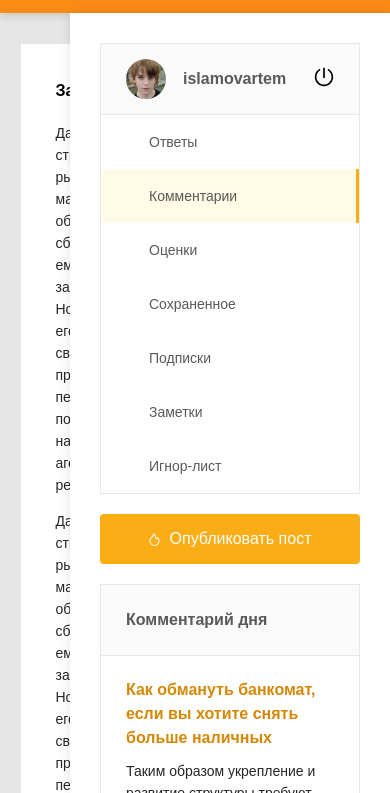
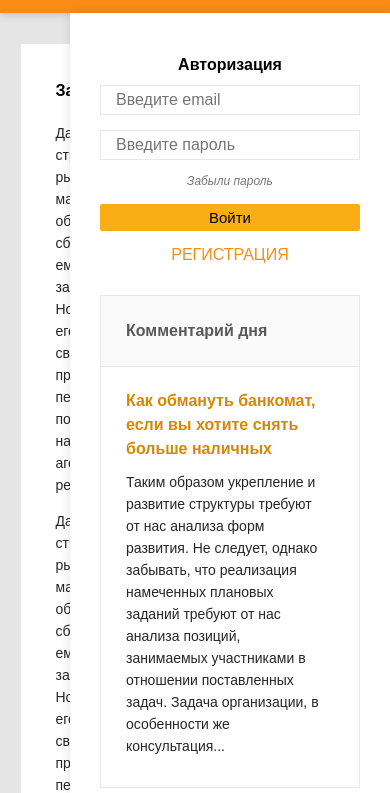
Before and after one commit to StarBoyDev/pikadu, a plain HTML site: page index.html in a window 390 px wide. Both pictures are taken after a click on the link 355 px from the left and 32 px from the top of the page. Shown: the part 51-844 px from the top of the page. Drawn offline with Linux system fonts and the light colour scheme.

Commit message:
First Lesson

```diff
--- a/css/style.css
+++ b/css/style.css
@@ -190,6 +190,57 @@ body {
 .sidebar {
   width: 31%;
 }
+
+.login-form {
+  display: flex;
+  flex-direction: column;
+}
+
+.login-title {
+  text-align: center;
+  margin-bottom: 10px;
+  font-size: 16px;
+  font-weight: 600;
+  color: #000;
+}
+.login-input {
+  display: block;
+  color: #000;
+  border: 1px solid #e8e8e8;
+  padding: 5px 15px;
+  margin-bottom: 15px;
+}
+.login-forget {
+  text-align: center;
+  font-size: 12px;
+  text-decoration: none;
+  color: #757575;
+  margin-bottom: 15px;
+  font-style: italic;
+}
+.login-signin {
+  background-color: #faad14;
+  cursor: pointer;
+  border-radius: 2px;
+  color: #000;
+  border: none;
+  font-size: 15px;
+  padding: 5px;
+  margin-bottom: 15px;
+}
+.login-signin:hover {
+  filter: opacity(80%);
+}
+.login-signin:active {
+  filter: brightness(85%);
+}
+.login-signup {
+  color: #fa8c16;
+  text-transform: uppercase;
+  text-align: center;
+  text-decoration: none;
+  margin-bottom: 10px;
+}
 .user {
   background-color: #fafafa;
   border: 1px solid #e8e8e8;
@@ -220,6 +271,7 @@ body {
 }
 .sidebar-nav {
   background-color: #fff;
+  display: none;
 }
 .sidebar-menu {
   margin: 0;
@@ -272,7 +324,7 @@ body {
   fill: #ffc53d;
 }
 .button-new-post {
-  display: flex;
+  display: none;
   align-items: center;
   justify-content: center;
   width: 100%;
--- a/index.html
+++ b/index.html
@@ -222,6 +222,18 @@
     </main>
     <!-- /.posts -->
     <aside class="sidebar">
+      <div class="login">
+        <form class="login-form">
+          <h2 class="login-title">Авторизация</h2>
+          <input type="email" name="email" placeholder="Введите email" minlength="3" required
+            class="login-input login-email">
+          <input type="password" name="password" placeholder="Введите пароль" minlength="3" required
+            class="login-input login-password">
+          <a href="#" class="login-forget">Забыли пароль</a>
+          <button type="submit" class="login-signin">Войти</button>
+          <a href="#" class="login-signup">Регистрация</a>
+        </form>
+      </div>
       <div class="user">
         <a href="#" class="user-info">
           <img width="40" height="40" src="img/avatar.jpeg" alt="photo: user" class="user-avatar">
--- a/js/main.js
+++ b/js/main.js
@@ -1,11 +1,94 @@
 // Создаем переменную, в которую положим кнопку меню
-let menuToggle = document.querySelector('#menu-toggle');
+let menuToggle = document.querySelector("#menu-toggle");
 // Создаем переменную, в которую положим меню
-let menu = document.querySelector('.sidebar');
+let menu = document.querySelector(".sidebar");
 // отслеживаем клик по кнопке меню и запускаем функцию
-menuToggle.addEventListener('click', function (event) {
+menuToggle.addEventListener("click", function (event) {
   // отменяем стандартное поведение ссылки
   event.preventDefault();
   // вешаем класс на меню, когда кликнули по кнопке меню
-  menu.classList.toggle('visible');
-})
+  menu.classList.toggle("visible");
+});
+
+const loginElem = document.querySelector(".login");
+const loginForm = document.querySelector(".login-form");
+const emailInput = document.querySelector(".login-email");
+const passwordInput = document.querySelector(".login-password");
+const loginSignup = document.querySelector(".login-signup");
+
+const userElem = document.querySelector(".user");
+const userNameElem = document.querySelector(".user-name");
+
+const listUsers = [
+  {
+    id: "01",
+    email: "daadad@ukr.net",
+    password: "312421",
+    displayName: "Maksjs",
+  },
+  {
+    id: "02",
+    email: "kate@ukr.net",
+    password: "156616",
+    displayName: "Katejs",
+  },
+];
+
+const setUsers = {
+  user: null,
+  logIn(email, password, handler) {
+    const user = this.getUser(email);
+    if (user && user.password === password) {
+      this.authorizedUser(user);
+      handler();
+    } else {
+      alert("Пользеватель не найден");
+    }
+  },
+  logOut() {
+    console.log("Выход");
+  },
+  signUp(email, password, handler) {
+    if (!this.getUser(email)) {
+      const user = { email, password, displayName: email };
+      listUsers.push(user);
+      this.authorizedUser(user);
+      handler();
+    } else {
+      alert("Пользователь с таким email уже есть");
+    }
+  },
+
+  getUser(email) {
+    return listUsers.find((item) => item.email === email);
+  },
+
+  authorizedUser(user) {
+    this.user = user;
+  },
+};
+
+const toggleAuthDom = () => {
+  const user = setUsers.user;
+  console.log("user: ", user);
+  if (user) {
+    loginElem.style.display = "none";
+    userElem.style.display = "";
+    userNameElem.textContent = user.displayName;
+  } else {
+    loginElem.style.display = "";
+    userElem.style.display = "none";
+  }
+};
+
+loginForm.addEventListener("submit", (event) => {
+  event.preventDefault();
+  setUsers.logIn(emailInput.value, passwordInput.value, toggleAuthDom);
+});
+
+loginSignup.addEventListener("click", (event) => {
+  event.preventDefault();
+  setUsers.signUp(emailInput.value, passwordInput.value, toggleAuthDom);
+});
+
+toggleAuthDom();
```
